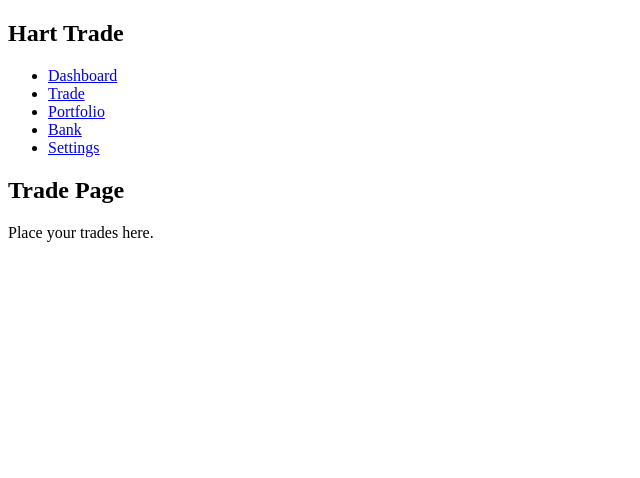
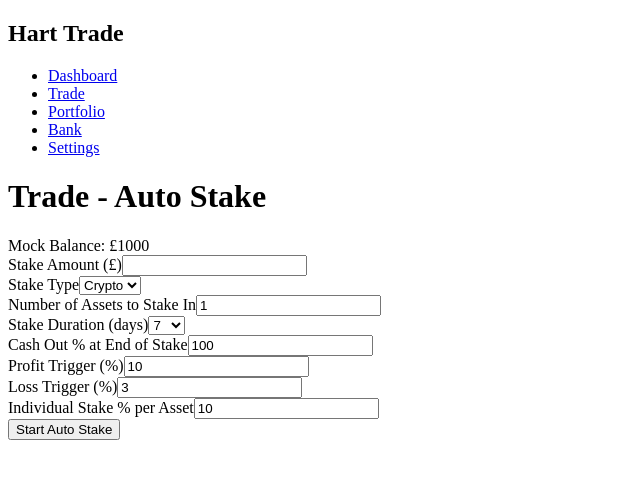
Before and after one commit to Mattfire808/hart-trade-demo, a React (Create React App) app: page /trade in a window 1280 px wide. Shown: the top 478 px of the page, without its empty margins (0-640 px from the left). Built offline with nearby package versions, Linux system fonts and the light colour scheme; the HTML template or start-up script is replaced by a standard one.

Commit message:
Add Auto Stake UI and Trade page features

```diff
--- a/src/pages/Trade.js
+++ b/src/pages/Trade.js
@@ -1,10 +1,137 @@
-import React from 'react';
+import React, { useState } from 'react';
 
-export default function Trade() {
+const Trade = () => {
+  const [mockBalance, setMockBalance] = useState(1000);
+  const [stakeAmount, setStakeAmount] = useState('');
+  const [stakeType, setStakeType] = useState('crypto');
+  const [assetCount, setAssetCount] = useState(1);
+  const [duration, setDuration] = useState('7');
+  const [cashOutPercent, setCashOutPercent] = useState(100);
+  const [profitTrigger, setProfitTrigger] = useState(10);
+  const [lossTrigger, setLossTrigger] = useState(3);
+  const [individualStakePercent, setIndividualStakePercent] = useState(10);
+
+  const handleStartAutoStake = () => {
+    const config = {
+      stakeAmount,
+      stakeType,
+      assetCount,
+      duration,
+      cashOutPercent,
+      profitTrigger,
+      lossTrigger,
+      individualStakePercent,
+    };
+
+    localStorage.setItem('autoStakeConfig', JSON.stringify(config));
+    alert('Auto Stake configuration saved.');
+  };
+
   return (
-    <div>
-      <h2 className="text-2xl font-bold text-gray-800">Trade Page</h2>
-      <p className="text-gray-600 mt-2">Place your trades here.</p>
+    <div className="p-6 max-w-3xl mx-auto">
+      <h1 className="text-2xl font-bold mb-4">Trade - Auto Stake</h1>
+
+      <div className="mb-4">
+        <label className="block mb-1">Mock Balance: £{mockBalance}</label>
+      </div>
+
+      <div className="mb-4">
+        <label className="block mb-1">Stake Amount (£)</label>
+        <input
+          type="number"
+          className="w-full p-2 border rounded"
+          value={stakeAmount}
+          onChange={(e) => setStakeAmount(e.target.value)}
+        />
+      </div>
+
+      <div className="mb-4">
+        <label className="block mb-1">Stake Type</label>
+        <select
+          className="w-full p-2 border rounded"
+          value={stakeType}
+          onChange={(e) => setStakeType(e.target.value)}
+        >
+          <option value="crypto">Crypto</option>
+          <option value="stocks">Stocks</option>
+          <option value="both">Both</option>
+        </select>
+      </div>
+
+      <div className="mb-4">
+        <label className="block mb-1">Number of Assets to Stake In</label>
+        <input
+          type="number"
+          className="w-full p-2 border rounded"
+          value={assetCount}
+          onChange={(e) => setAssetCount(e.target.value)}
+        />
+      </div>
+
+      <div className="mb-4">
+        <label className="block mb-1">Stake Duration (days)</label>
+        <select
+          className="w-full p-2 border rounded"
+          value={duration}
+          onChange={(e) => setDuration(e.target.value)}
+        >
+          <option value="1">1</option>
+          <option value="7">7</option>
+          <option value="30">30</option>
+          <option value="90">90</option>
+        </select>
+      </div>
+
+      <div className="mb-4">
+        <label className="block mb-1">Cash Out % at End of Stake</label>
+        <input
+          type="number"
+          className="w-full p-2 border rounded"
+          value={cashOutPercent}
+          onChange={(e) => setCashOutPercent(e.target.value)}
+        />
+      </div>
+
+      <div className="grid grid-cols-2 gap-4 mb-4">
+        <div>
+          <label className="block mb-1">Profit Trigger (%)</label>
+          <input
+            type="number"
+            className="w-full p-2 border rounded"
+            value={profitTrigger}
+            onChange={(e) => setProfitTrigger(e.target.value)}
+          />
+        </div>
+
+        <div>
+          <label className="block mb-1">Loss Trigger (%)</label>
+          <input
+            type="number"
+            className="w-full p-2 border rounded"
+            value={lossTrigger}
+            onChange={(e) => setLossTrigger(e.target.value)}
+          />
+        </div>
+      </div>
+
+      <div className="mb-6">
+        <label className="block mb-1">Individual Stake % per Asset</label>
+        <input
+          type="number"
+          className="w-full p-2 border rounded"
+          value={individualStakePercent}
+          onChange={(e) => setIndividualStakePercent(e.target.value)}
+        />
+      </div>
+
+      <button
+        onClick={handleStartAutoStake}
+        className="bg-blue-600 text-white px-6 py-2 rounded hover:bg-blue-700"
+      >
+        Start Auto Stake
+      </button>
     </div>
   );
-}
+};
+
+export default Trade;
```
